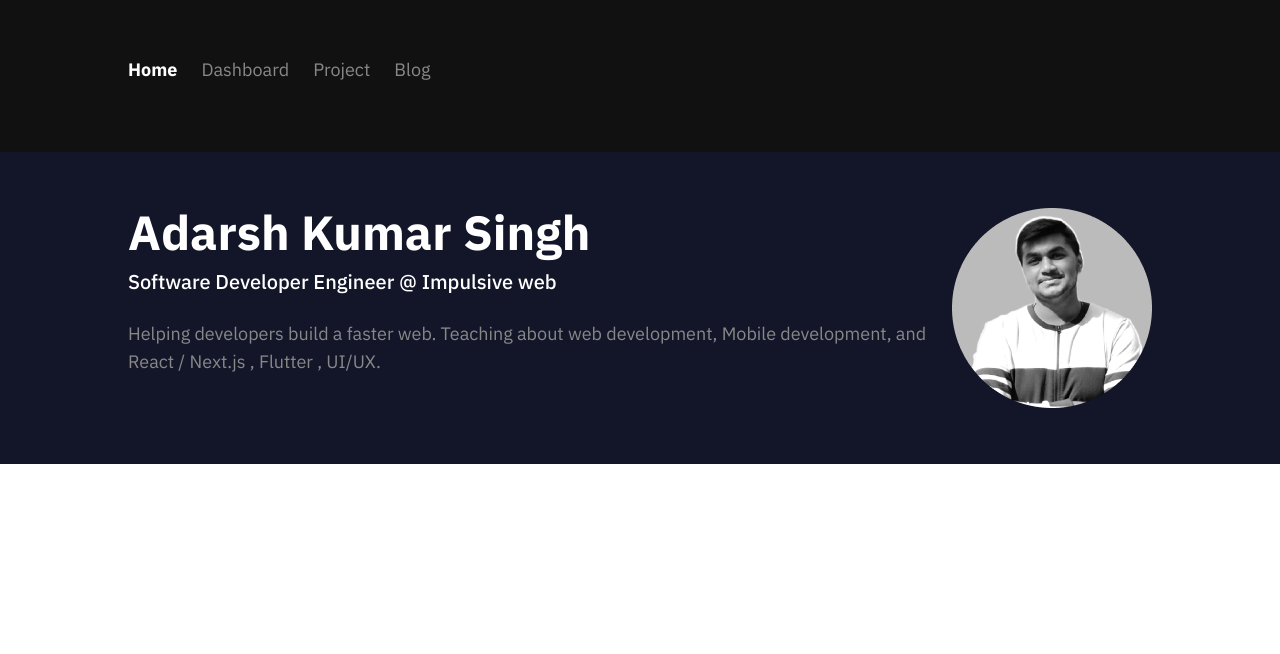
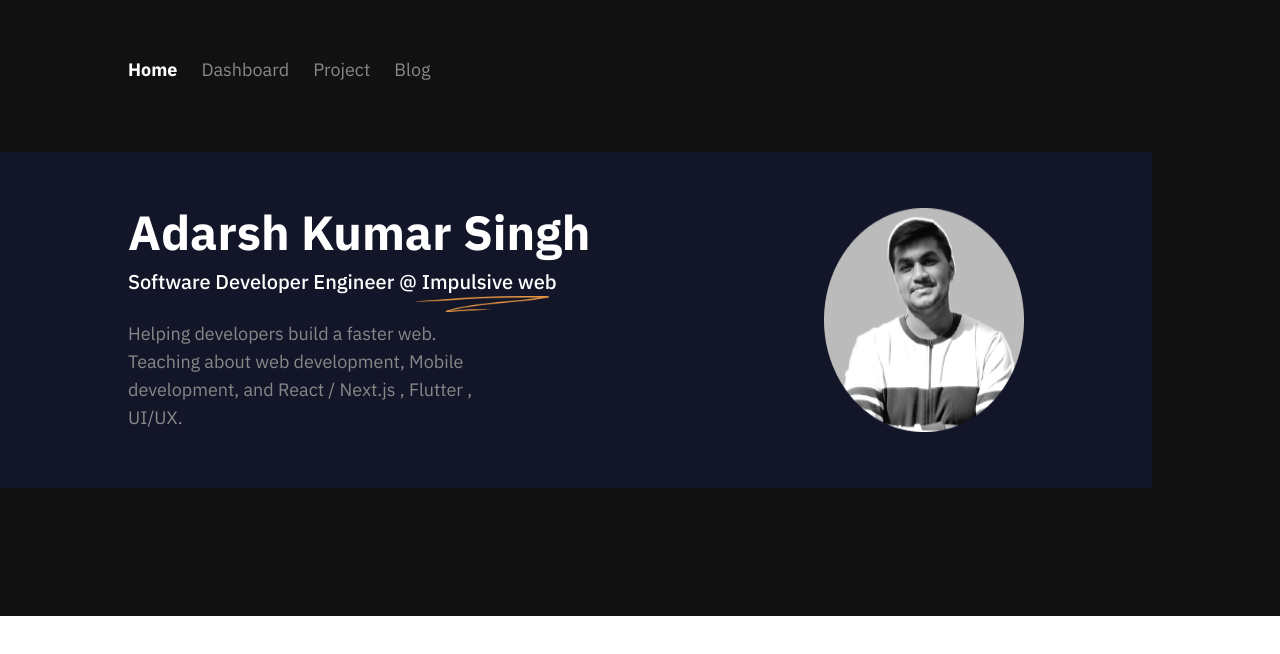
Before and after one commit to adarsh-technocrat/adarshkumarsingh.io, a React (Create React App) app: page / in a window 1280 px wide. Shown: the top 654 px of the page. Built offline with nearby package versions, Linux system fonts and the light colour scheme.

Commit message:
chore: added vectors to home header

```diff
--- a/src/Components/HomePageHeader/HomePageHeader.jsx
+++ b/src/Components/HomePageHeader/HomePageHeader.jsx
@@ -2,13 +2,14 @@ import React from "react";
 
 function HomePageHeader() {
   return (
-    <div class="flex justify-between flex-row bg-dark-secondary pl-32 pr-32 pb-14 pt-14 ">
+    <div class="flex justify-between flex-row bg-dark-secondary pl-32 pr-32 pb-14 pt-14 mr-32 ">
       <div>
         <div class="text-5xl font-bold text-dark-text-white">Adarsh Kumar Singh</div>
-        <div class="text-xl pt-3 font-medium text-dark-text-white">
+        <div class="text-xl pt-3 font-medium text-dark-text-white relative">
           Software Developer Engineer @ Impulsive web
+          <img class='absolute left-72 h-4' src="/assets/vectore-line.png" alt="" />
         </div>
-        <p class="text-lg pt-6 text-dark-text-grey w-auto">
+        <p class="text-lg pt-6 text-dark-text-grey w-1/2">
           Helping developers build a faster web. Teaching about web development, Mobile development,
           and React / Next.js , Flutter , UI/UX.
         </p>
--- a/src/pages/Home/HomePage.jsx
+++ b/src/pages/Home/HomePage.jsx
@@ -3,7 +3,7 @@ import HomePageHeader from "../../Components/HomePageHeader/HomePageHeader";
 
 function HomePage() {
   return (
-    <section class="h-auto w-auto bg-dark-primary pt-24">
+    <section class="h-auto w-auto bg-dark-primary pt-24 pb-32">
       <HomePageHeader />
     </section>
   );
--- a/tailwind.config.js
+++ b/tailwind.config.js
@@ -25,8 +25,6 @@ module.exports = {
         "3xl": "1.953rem",
         "4xl": "2.441rem",
         "5xl": "3.052rem",
-
-
       },
     },
   },
```
Also changed, not shown: public/assets/vectore-line.png (added).
